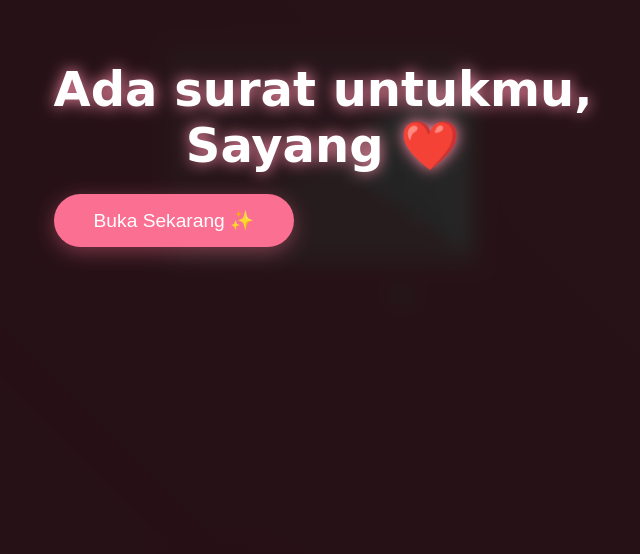
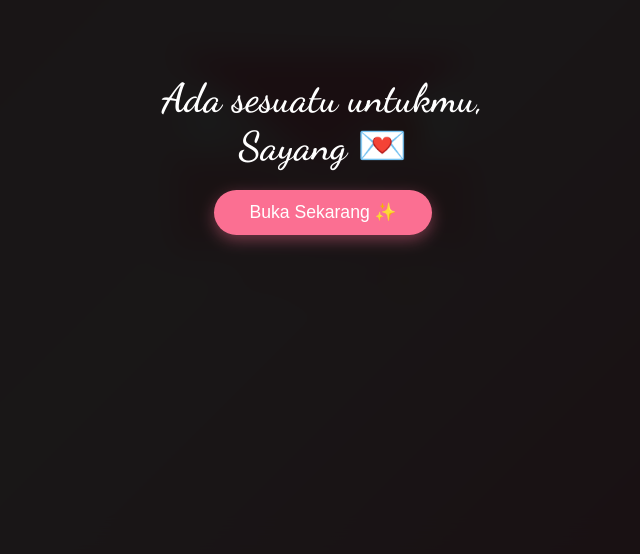
Before and after one commit to Dzaki-IT/love-letter5, a plain HTML site: page index.html in a window 1280 px wide. Shown: the part 246-800 px from the top of the page, without its empty margins (317-957 px from the left). Drawn offline with Linux system fonts and the light colour scheme.

Commit message:
Update index.html

```diff
--- a/index.html
+++ b/index.html
@@ -3,14 +3,14 @@
 <head>
     <meta charset="UTF-8">
     <meta name="viewport" content="width=device-width, initial-scale=1.0">
-    <title>Surat Cinta Spesial Untukmu 💌</title>
+    <title>Surat Cinta Untukmu 💌</title>
     <link href="https://fonts.googleapis.com/css2?family=Dancing+Script:wght@600&family=Quicksand:wght@400;500&display=swap" rel="stylesheet">
     <style>
         :root {
-            --primary-pink: #ff8fab;
-            --dark-pink: #fb6f92;
-            --soft-white: #fff9fb;
-            --shadow-color: rgba(0, 0, 0, 0.2);
+            --pink-dark: #fb6f92;
+            --pink-medium: #ff8fab;
+            --pink-light: #ffb3c1;
+            --paper-white: #ffffff;
         }
 
         * {
@@ -21,342 +21,297 @@
 
         body {
             font-family: 'Quicksand', sans-serif;
-            overflow: hidden;
             background: #ffe5ec;
-            min-height: 100vh;
+            height: 100vh;
             display: flex;
             justify-content: center;
             align-items: center;
+            overflow: hidden;
         }
 
-        /* Latar belakang gradasi yang bergerak halus */
-        .animated-bg {
+        /* Latar belakang yang lebih estetik */
+        .bg-gradient {
             position: fixed;
-            top: 0;
-            left: 0;
-            width: 100%;
-            height: 100%;
-            background: linear-gradient(45deg, #ffc2d1, #ffe5ec, #fb6f92, #ff8fab);
-            background-size: 400% 400%;
-            animation: gradientMove 10s ease infinite;
-            z-index: -2;
+            inset: 0;
+            background: linear-gradient(135deg, #ffc2d1 0%, #ffe5ec 50%, #ff8fab 100%);
+            z-index: -1;
         }
 
-        @keyframes gradientMove {
-            0% { background-position: 0% 50%; }
-            50% { background-position: 100% 50%; }
-            100% { background-position: 0% 50%; }
-        }
-
-        /* Welcome Screen Overlay */
+        /* Welcome Screen */
         .welcome-screen {
             position: fixed;
             inset: 0;
-            background: rgba(0, 0, 0, 0.85);
-            backdrop-filter: blur(10px);
+            background: rgba(0, 0, 0, 0.9);
+            backdrop-filter: blur(15px);
             display: flex;
             flex-direction: column;
             justify-content: center;
             align-items: center;
-            z-index: 1000;
-            transition: all 1s ease;
+            z-index: 2000;
+            transition: 1s ease-in-out;
         }
 
-        .welcome-screen.hidden {
+        .welcome-screen.hide {
             opacity: 0;
             visibility: hidden;
-            transform: scale(1.1);
+            transform: scale(1.2);
         }
 
-        .welcome-content h1 {
+        .welcome-screen h1 {
             color: white;
-            font-family: 'Dancing+Script', cursive;
-            font-size: 3rem;
+            font-family: 'Dancing Script', cursive;
+            font-size: 2.5rem;
             margin-bottom: 20px;
             text-align: center;
-            text-shadow: 0 0 15px var(--primary-pink);
         }
 
         .start-btn {
-            padding: 15px 40px;
-            font-size: 1.2rem;
-            background: var(--dark-pink);
+            padding: 12px 35px;
+            background: var(--pink-dark);
             color: white;
             border: none;
-            border-radius: 30px;
+            border-radius: 50px;
             cursor: pointer;
+            font-size: 1.1rem;
             transition: 0.3s;
-            box-shadow: 0 5px 20px rgba(251, 111, 146, 0.4);
+            box-shadow: 0 5px 15px rgba(251, 111, 146, 0.4);
         }
 
-        .start-btn:hover {
-            transform: translateY(-3px) scale(1.05);
-            box-shadow: 0 8px 25px rgba(251, 111, 146, 0.6);
+        /* Main Container */
+        .envelope-wrapper {
+            position: relative;
+            width: 300px;
+            height: 200px;
+            z-index: 10;
+            transition: 0.5s ease;
         }
 
-        /* Container Amplop */
-        .envelope-container {
-            position: relative;
-            width: 320px;
-            height: 220px;
-            cursor: pointer;
-            transition: transform 0.5s ease;
-            z-index: 10;
-        }
-
-        .envelope-container:hover {
-            transform: translateY(-10px);
-        }
-
-        /* Amplop Base */
+        /* Envelope Design */
         .envelope {
             position: relative;
             width: 100%;
             height: 100%;
-            background: var(--dark-pink);
+            background: var(--pink-dark);
             border-radius: 0 0 10px 10px;
-            box-shadow: 0 15px 35px var(--shadow-color);
+            box-shadow: 0 10px 30px rgba(0,0,0,0.1);
         }
 
-        /* Penutup Amplop */
         .flap {
             position: absolute;
             top: 0;
-            width: 0;
-            height: 0;
-            border-left: 160px solid transparent;
-            border-right: 160px solid transparent;
-            border-top: 120px solid var(--primary-pink);
+            border-left: 150px solid transparent;
+            border-right: 150px solid transparent;
+            border-top: 110px solid var(--pink-medium);
             transform-origin: top;
-            transition: transform 0.6s ease;
+            transition: transform 0.6s 0.2s ease, z-index 0.4s 0.4s;
             z-index: 5;
         }
 
-        /* Bagian Depan Amplop */
-        .front {
+        .pocket {
             position: absolute;
+            bottom: 0;
             width: 0;
             height: 0;
-            border-left: 160px solid transparent;
-            border-right: 160px solid transparent;
-            border-bottom: 110px solid #ffb3c1;
-            bottom: 0;
+            border-left: 150px solid #ffb3c1;
+            border-right: 150px solid #ffb3c1;
+            border-bottom: 100px solid #ffc2d1;
             z-index: 4;
+            border-radius: 0 0 10px 10px;
         }
 
-        .front-sides {
+        /* The Letter - Updated Position */
+        .letter {
             position: absolute;
-            width: 0;
-            height: 0;
-            border-top: 110px solid transparent;
-            border-bottom: 110px solid transparent;
-            border-left: 160px solid #ff8fab;
-            z-index: 3;
+            left: 50%;
+            bottom: 5px;
+            transform: translateX(-50%);
+            width: 90%;
+            height: 80%;
+            background: var(--paper-white);
+            border-radius: 5px;
+            z-index: 2;
+            padding: 20px;
+            transition: 1s cubic-bezier(0.4, 0, 0.2, 1);
+            overflow: hidden;
+            box-shadow: 0 2px 10px rgba(0,0,0,0.05);
         }
 
-        /* Kertas Surat */
-        .letter {
-            position: absolute;
-            bottom: 10px;
-            left: 10px;
-            width: 300px;
-            height: 180px;
-            background: white;
-            padding: 25px;
-            border-radius: 5px;
-            transition: all 0.8s cubic-bezier(0.175, 0.885, 0.32, 1.275);
-            z-index: 2;
-            overflow-y: auto;
-            box-shadow: 0 0 10px var(--shadow-color);
-            background-image: linear-gradient(#e5e5e5 1px, transparent 1px);
-            background-size: 100% 25px;
-            line-height: 25px;
-        }
-
-        /* State Saat Terbuka */
-        .envelope-container.open .flap {
+        /* Open State Transitions */
+        .envelope-wrapper.open .flap {
             transform: rotateX(180deg);
             z-index: 1;
         }
 
-        .envelope-container.open .letter {
-            transform: translateY(-160px) scale(1.1);
-            height: 400px;
-            z-index: 6;
-            box-shadow: 0 20px 50px rgba(0,0,0,0.1);
+        .envelope-wrapper.open .letter {
+            width: 320px;
+            height: 450px;
+            bottom: 50%;
+            transform: translate(-50%, 50%); /* Membawa ke tengah layar */
+            z-index: 100;
+            overflow-y: auto;
+            box-shadow: 0 20px 60px rgba(0,0,0,0.2);
+            padding: 30px 25px; /* Padding lebih luas agar sisi kanan aman */
         }
 
-        .letter-content {
+        /* Content Styling */
+        .letter-text {
+            color: #444;
+            line-height: 1.8;
             font-size: 0.95rem;
-            color: #444;
-            text-align: justify;
+            text-align: left;
         }
 
-        .letter-content h2 {
+        .letter-text h2 {
             font-family: 'Dancing Script', cursive;
-            color: var(--dark-pink);
+            color: var(--pink-dark);
+            font-size: 1.8rem;
             margin-bottom: 15px;
-            font-size: 1.8rem;
+            text-align: center;
         }
 
-        .letter-content p {
+        .letter-text p {
             margin-bottom: 15px;
         }
 
-        .signature {
-            text-align: right;
-            margin-top: 20px;
-            font-family: 'Dancing Script', cursive;
-            font-size: 1.3rem;
-            color: var(--dark-pink);
+        /* Scrollbar Styling */
+        .letter::-webkit-scrollbar {
+            width: 5px;
+        }
+        .letter::-webkit-scrollbar-thumb {
+            background: var(--pink-light);
+            border-radius: 10px;
         }
 
+        /* Particles Canvas */
         #canvas {
             position: fixed;
             inset: 0;
             pointer-events: none;
-            z-index: 100;
+            z-index: 150;
+        }
+
+        .signature {
+            margin-top: 25px;
+            text-align: right;
+            font-family: 'Dancing Script', cursive;
+            font-size: 1.2rem;
+            color: var(--pink-dark);
         }
 
         .hint {
             position: absolute;
-            bottom: -50px;
+            bottom: -40px;
             width: 100%;
             text-align: center;
-            color: var(--dark-pink);
-            font-weight: bold;
+            color: var(--pink-dark);
+            font-weight: 500;
             animation: bounce 2s infinite;
         }
 
-        @keyframes bounce {
-            0%, 100% { transform: translateY(0); }
-            50% { transform: translateY(-10px); }
-        }
+        @keyframes bounce { 0%, 100% { transform: translateY(0); } 50% { transform: translateY(-5px); } }
     </style>
 </head>
 <body>
 
-    <div class="animated-bg"></div>
+    <div class="bg-gradient"></div>
     <canvas id="canvas"></canvas>
 
-    <div class="welcome-screen" id="welcomeScreen">
-        <div class="welcome-content">
-            <h1>Ada surat untukmu, <br><span id="recipientDisplay">Sayang</span> ❤️</h1>
-            <button class="start-btn" onclick="startExperience()">Buka Sekarang ✨</button>
-        </div>
+    <div class="welcome-screen" id="welcome">
+        <h1>Ada sesuatu untukmu,<br><span id="guestName">Sayang</span> 💌</h1>
+        <button class="start-btn" onclick="init()">Buka Sekarang ✨</button>
     </div>
 
-    <div class="envelope-container" id="mainEnvelope" onclick="openEnvelope()">
+    <div class="envelope-wrapper" id="wrapper" onclick="openLetter()">
         <div class="flap"></div>
-        <div class="front"></div>
-        <div class="front-sides"></div>
+        <div class="pocket"></div>
 
-        <div class="letter" id="letter">
-            <div class="letter-content">
-                <h2>Untuk <span id="letterName">Cintaku</span> ❤️</h2>
+        <div class="letter">
+            <div class="letter-text">
+                <h2>Untuk <span id="toName">Cintaku</span> ❤️</h2>
                 <p>Haiii sayangkuuuu, cintakuuu, maniskuuu, cantikkuuuu, semestakuu, dan kebanggaankuuu yang sangatttt sangattt sangatttt akuu cintaiiiii melebihi apapunnnn😘.</p>
-                <p>Sekarang udah tanggal 02 februari 2026. Gak kerasa ya aku udah buat love letter untuk kamu selama 1 bulan ini, semoga perasaan kita tetap sama, yaitu saling mencintai satu sama lain💕.</p>
-                <p>Di minggu ini kita gak ada marah-marahan yaa hehehe😁. Kalau aku sempat diam, itu bukan karena aku bosan atau sudah gak sayang kamu ya! Aku cuma lagi mikirin banyak hal aja, jadi agak ngeblank. Sorry ya sayang kalau bikin kamu ngerasa yang aneh-aneh.</p>
-                <p>Sayanggg, aku beneran udah di fase butuh kamu banget di hidup aku. Semenjak ada kamu, aku jadi punya alasan kuat untuk berkembang. Terima kasih sudah menerima aku apa adanya tanpa menghakimi😢.</p>
-                <p>Aku ingin jadi penyembuh luka kamu, bukan luka baru. Aku ingin kamu bisa bilang kalau kamu bahagia sama aku. Jangan bosan ya kalau aku kadang manja atau minta pap, itu karena kamu spesial banget buat aku!</p>
-                <p>Harapanku minggu ini, kita terus bersama, saling percaya, dan setia. Aku percaya kamu gak akan khianatin aku. Aku pun begitu, trauma masa lalu bikin aku benci banget sama yang namanya selingkuh.</p>
-                <p>Terima kasih ya sayang sudah meluangkan waktu baca ini. I Love You So Much! ❤️💕</p>
+                <p>Sekarang udah tanggal 02 februari 2026. Ga kerasa ya aku udah buat love letter untuk kamu selama 1 bulan ini, semoga perasaan kita tetap sama, yaitu saling mencintai satu sama lain💕.</p>
+                <p>Di minggu ini kita gaada marah-marahann hihihi. Kalau aku diam, itu bukan karena bosan ya! Aku cuma lagi banyak pikiran, sorry kalau bikin kamu bingung.</p>
+                <p>Sayanggg, aku beneran butuh kamu di hidup aku. Semenjak ada kamu, aku punya alasan kuat untuk berkembang. Terima kasih sudah menerima aku apa adanya😢.</p>
+                <p>Aku ingin jadi penyembuh luka kamu, bukan luka baru. Aku ingin kamu bahagia bersamaku. Jangan bosan ya kalau aku manja, itu karena aku sayang banget!</p>
+                <p>Harapanku minggu ini, kita terus bersama, saling percaya, dan setia. Aku percaya kamu gaakan khianatin aku, dan aku pun begitu karena aku trauma dengan pengkhianatan. Tenang aja ya hihihi😘.</p>
+                <p>Terima kasih ya sayang sudah membaca ini. Cinta aku ke kamu gaada habisnya! ❤️</p>
                 <div class="signature">
                     Dengan Cinta,<br>Sulthon 💖
                 </div>
             </div>
         </div>
-        <div class="hint">Klik untuk Membuka 💌</div>
+        <div class="hint">Ketuk amplopnya ya! 👆</div>
     </div>
 
-    <audio id="bgMusic" loop>
+    <audio id="music" loop>
         <source src="love.mp3" type="audio/mpeg">
     </audio>
 
     <script>
-        // Setup Nama Penerima
         const urlParams = new URLSearchParams(window.location.search);
-        const name = urlParams.get('to') || 'Sayang';
-        document.getElementById('recipientDisplay').innerText = name;
-        document.getElementById('letterName').innerText = name;
+        const nameParam = urlParams.get('to') || 'Sayang';
+        document.getElementById('guestName').innerText = nameParam;
+        document.getElementById('toName').innerText = nameParam;
 
         const canvas = document.getElementById('canvas');
         const ctx = canvas.getContext('2d');
         let particles = [];
 
-        function startExperience() {
-            document.getElementById('welcomeScreen').classList.add('hidden');
-            document.getElementById('bgMusic').play().catch(e => console.log("Audio play blocked"));
+        function init() {
+            document.getElementById('welcome').classList.add('hide');
+            document.getElementById('music').play().catch(() => {});
         }
 
-        function openEnvelope() {
-            const env = document.getElementById('mainEnvelope');
-            if(!env.classList.contains('open')) {
-                env.classList.add('open');
-                createExplosion(window.innerWidth/2, window.innerHeight/2);
+        function openLetter() {
+            const wrapper = document.getElementById('wrapper');
+            if(!wrapper.classList.contains('open')) {
+                wrapper.classList.add('open');
+                // Posisikan wrapper agar tidak lari saat surat membesar
+                setTimeout(() => {
+                    spawnParticles();
+                }, 600);
             }
         }
 
-        // Particle System (Hati Kecil)
-        class HeartParticle {
-            constructor(x, y) {
-                this.x = x;
-                this.y = y;
-                this.size = Math.random() * 15 + 5;
-                this.speedX = Math.random() * 6 - 3;
-                this.speedY = Math.random() * -10 - 2;
-                this.opacity = 1;
-                this.color = `hsl(${Math.random() * 20 + 340}, 100%, 70%)`;
+        class Sparkle {
+            constructor() {
+                this.x = window.innerWidth / 2;
+                this.y = window.innerHeight / 2;
+                this.size = Math.random() * 5 + 2;
+                this.speedX = (Math.random() - 0.5) * 8;
+                this.speedY = (Math.random() - 0.5) * 8;
+                this.color = `hsla(${Math.random() * 30 + 330}, 100%, 70%, 0.8)`;
+                this.life = 1;
             }
-
             update() {
                 this.x += this.speedX;
                 this.y += this.speedY;
-                this.speedY += 0.1;
-                this.opacity -= 0.01;
+                this.life -= 0.015;
             }
-
             draw() {
-                ctx.globalAlpha = this.opacity;
+                ctx.globalAlpha = this.life;
                 ctx.fillStyle = this.color;
                 ctx.beginPath();
-                const d = this.size;
-                // Menggambar bentuk hati sederhana
-                ctx.moveTo(this.x, this.y + d / 4);
-                ctx.quadraticCurveTo(this.x, this.y, this.x + d / 4, this.y);
-                ctx.quadraticCurveTo(this.x + d / 2, this.y, this.x + d / 2, this.y + d / 4);
-                ctx.quadraticCurveTo(this.x + d / 2, this.y, this.x + d * 3/4, this.y);
-                ctx.quadraticCurveTo(this.x + d, this.y, this.x + d, this.y + d / 4);
-                ctx.quadraticCurveTo(this.x + d, this.y + d / 2, this.x + d * 3/4, this.y + d * 3/4);
-                ctx.lineTo(this.x + d / 2, this.y + d);
-                ctx.lineTo(this.x + d / 4, this.y + d * 3/4);
-                ctx.quadraticCurveTo(this.x, this.y + d / 2, this.x, this.y + d / 4);
+                ctx.arc(this.x, this.y, this.size, 0, Math.PI * 2);
                 ctx.fill();
             }
         }
 
-        function createExplosion(x, y) {
-            for (let i = 0; i < 40; i++) {
-                particles.push(new HeartParticle(x, y));
-            }
+        function spawnParticles() {
+            for(let i=0; i<50; i++) particles.push(new Sparkle());
         }
 
         function animate() {
             canvas.width = window.innerWidth;
             canvas.height = window.innerHeight;
-            ctx.clearRect(0, 0, canvas.width, canvas.height);
-
-            for (let i = 0; i < particles.length; i++) {
-                particles[i].update();
-                particles[i].draw();
-                if (particles[i].opacity <= 0) {
-                    particles.splice(i, 1);
-                    i--;
-                }
-            }
+            ctx.clearRect(0,0, canvas.width, canvas.height);
+            particles.forEach((p, i) => {
+                p.update();
+                p.draw();
+                if(p.life <= 0) particles.splice(i, 1);
+            });
             requestAnimationFrame(animate);
         }
-
         animate();
     </script>
 </body>
```
